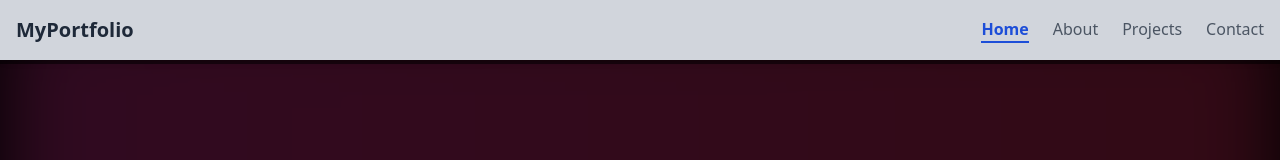
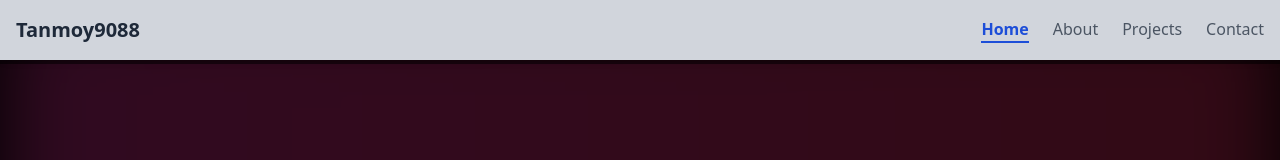
Before and after one commit to Tanmoy9088/mern-portfolio, a React (Vite) app in the folder client/: page / in a window 1280 px wide. Shown: the top 160 px of the page. Built offline with nearby package versions, Linux system fonts and the light colour scheme.

Commit message:
Minor change

```diff
--- a/client/src/components/Navbar.jsx
+++ b/client/src/components/Navbar.jsx
@@ -9,7 +9,7 @@
     <nav className="fixed top-0 w-full bg-gray-300 shadow-md z-50">
       <div className="max-w-7xl mx-auto px-4 py-4 flex justify-between items-center">
         {/* Logo */}
-        <div className="text-xl font-bold text-gray-800">MyPortfolio</div>
+        <div className="text-xl font-bold text-gray-800">Tanmoy9088</div>
 
         {/* Desktop Menu */}
         <div className="hidden md:flex space-x-6">
```
